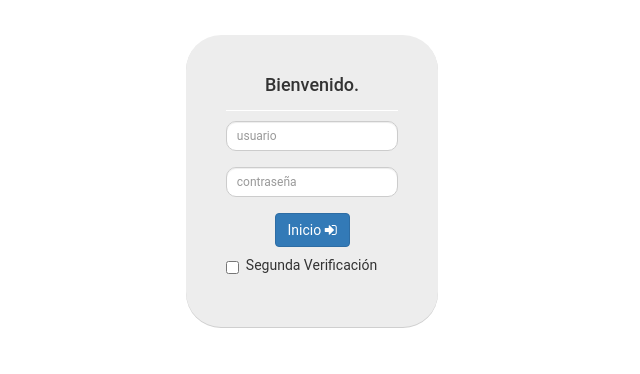
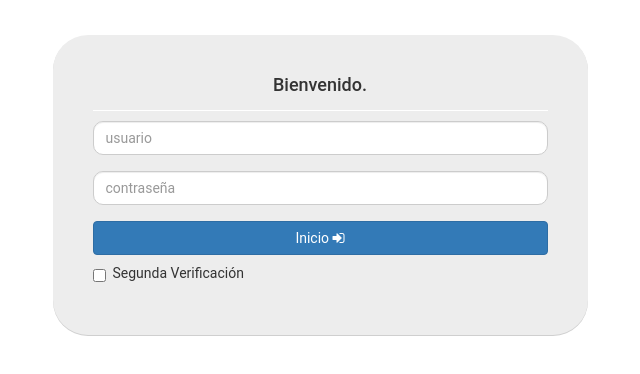
Before and after one commit to ioet/git-trainning, a plain HTML site: page officegirl-app/static_view/login.html in a window 1280 px wide. Shown: the whole page, without its empty margins (320-960 px from the left). Drawn offline with Linux system fonts and the light colour scheme.

Commit message:
Login Finalizado

```diff
--- a/officegirl-app/static_view/css/styles.css
+++ b/officegirl-app/static_view/css/styles.css
@@ -6,7 +6,7 @@ body {
 
 .container {
     padding: 35px;
-    position: fixed;
+
 }
 
 .form-login {
--- a/officegirl-app/static_view/login.html
+++ b/officegirl-app/static_view/login.html
@@ -23,16 +23,16 @@
 <body>
 	<div class="container">
     <div class="row">
-        <div class="col-md-offset-5 col-md-3">
+        <div class="col-md-offset-3 col-md-6">
             <div class="form-login">
             <h4>Bienvenido.</h4>
-            <input type="text" id="userName" class="form-control input-sm chat-input" placeholder="usuario" />
+            <input type="text" id="userName" class="form-control input chat-input" placeholder="usuario" />
             </br>
-            <input type="text" id="userPassword" class="form-control input-sm chat-input" placeholder="contrase&ntilde;a" />
+            <input type="text" id="userPassword" class="form-control input chat-input" placeholder="contrase&ntilde;a" />
             </br>
             <div class="wrapper">
-            <span class="group-btn">
-                <a href="#" class="btn btn-primary btn-md">Inicio <i class="fa fa-sign-in"></i></a>
+            <span class="group-btn ">
+                <a href="#" class="btn btn-primary  btn-block">Inicio <i class="fa fa-sign-in"></i></a>
             </span>
             </div>
             <div class="checkbox">
@@ -42,7 +42,7 @@
             </div>
         	<div id="content" style="display: none;">
    			<p><input type="text" id="userName" class="form-control input-sm chat-input" placeholder="xxx-xxx-xx" /></p>
- </div>
+ 			</div>
         </div>
     </div>
 </div>
```
